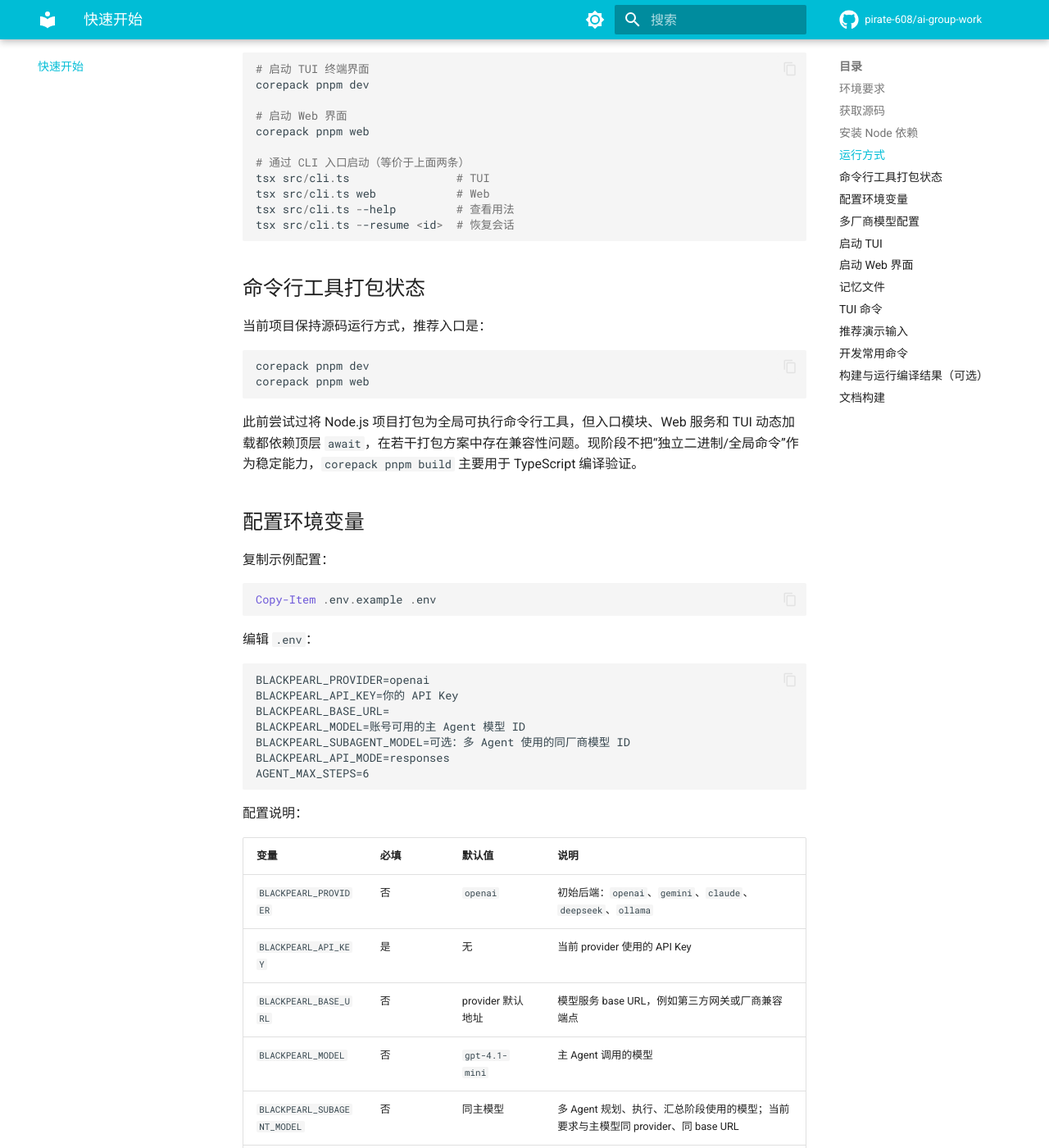
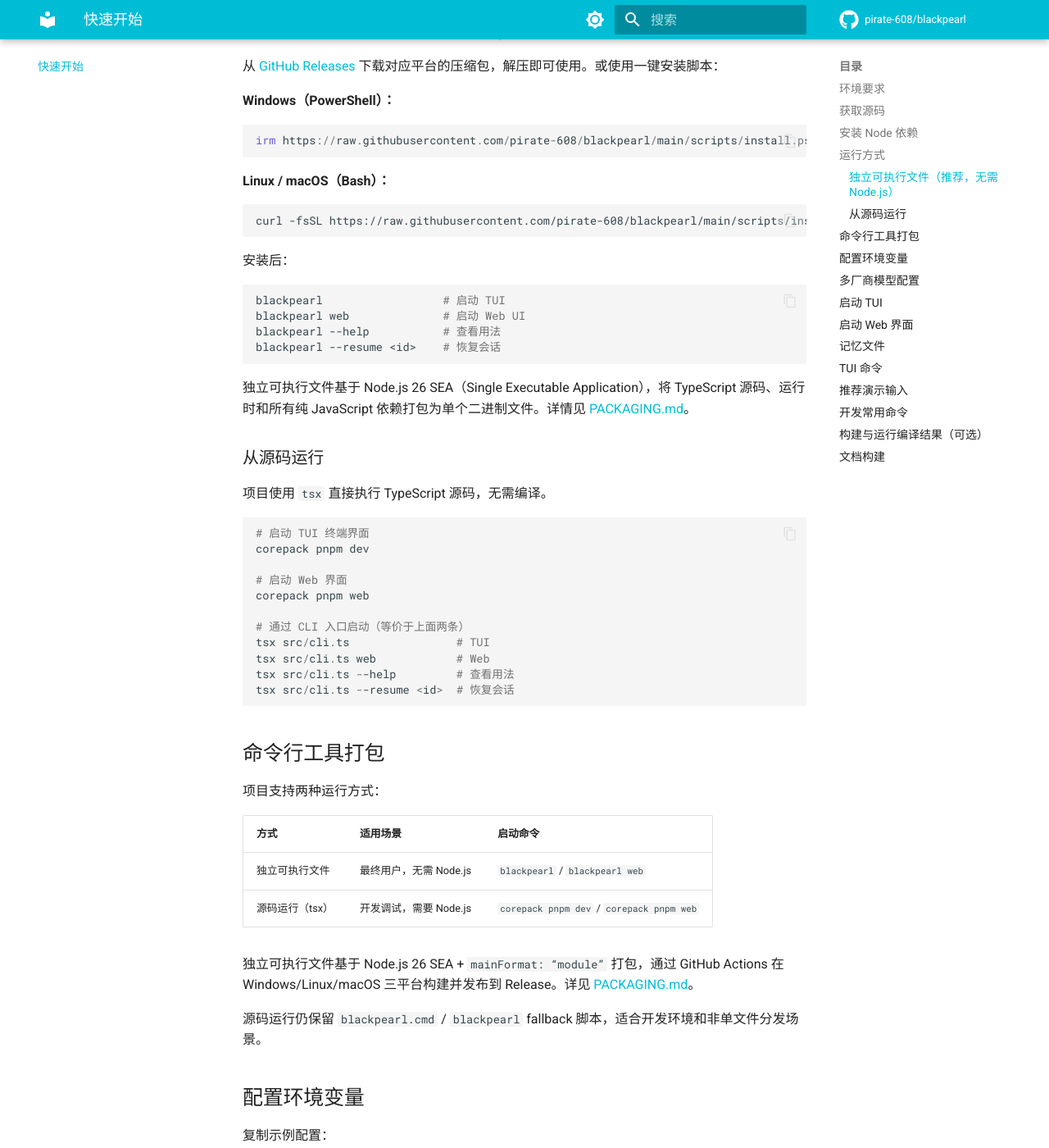
Before and after one commit to pirate-608/blackpearl, an MkDocs documentation site: the page built from docs/usage.md, in a window 1280 px wide and 1400 px high, scrolled down 1101 px. Shown: the whole window at 82% size. Built offline with MkDocs 1.6.1 and Material for MkDocs 9.7.7, drawn with Linux system fonts in a browser that asks for light colours; comment, search, counter and statistics services are not loaded; some of the changed text lies outside the part shown.

Commit message:
Update docs: repo URL, SEA packaging, install scripts, and usage

````diff
--- a/docs/usage.md
+++ b/docs/usage.md
@@ -15,8 +15,8 @@
 ## 获取源码
 
 ```powershell
-git clone https://github.com/pirate-608/ai-group-work.git
-cd ai-group-work
+git clone https://github.com/pirate-608/blackpearl.git
+cd blackpearl
 ```
 
 ## 安装 Node 依赖
@@ -32,6 +32,35 @@
 > 首次使用 Corepack 可能需要允许它在用户目录创建缓存并下载 pnpm。
 
 ## 运行方式
+
+### 独立可执行文件（推荐，无需 Node.js）
+
+从 [GitHub Releases](https://github.com/pirate-608/blackpearl/releases) 下载对应平台的压缩包，解压即可使用。或使用一键安装脚本：
+
+**Windows（PowerShell）：**
+
+```powershell
+irm https://raw.githubusercontent.com/pirate-608/blackpearl/main/scripts/install.ps1 | iex
+```
+
+**Linux / macOS（Bash）：**
+
+```bash
+curl -fsSL https://raw.githubusercontent.com/pirate-608/blackpearl/main/scripts/install.sh | bash
+```
+
+安装后：
+
+```bash
+blackpearl                  # 启动 TUI
+blackpearl web              # 启动 Web UI
+blackpearl --help           # 查看用法
+blackpearl --resume <id>    # 恢复会话
+```
+
+独立可执行文件基于 Node.js 26 SEA（Single Executable Application），将 TypeScript 源码、运行时和所有纯 JavaScript 依赖打包为单个二进制文件。详情见 [PACKAGING.md](../PACKAGING.md)。
+
+### 从源码运行
 
 项目使用 `tsx` 直接执行 TypeScript 源码，无需编译。
 
@@ -49,16 +78,18 @@
 tsx src/cli.ts --resume <id>  # 恢复会话
 ```
 
-## 命令行工具打包状态
+## 命令行工具打包
 
-当前项目保持源码运行方式，推荐入口是：
+项目支持两种运行方式：
 
-```powershell
-corepack pnpm dev
-corepack pnpm web
-```
+| 方式 | 适用场景 | 启动命令 |
+| --- | --- | --- |
+| 独立可执行文件 | 最终用户，无需 Node.js | `blackpearl` / `blackpearl web` |
+| 源码运行（tsx） | 开发调试，需要 Node.js | `corepack pnpm dev` / `corepack pnpm web` |
 
-此前尝试过将 Node.js 项目打包为全局可执行命令行工具，但入口模块、Web 服务和 TUI 动态加载都依赖顶层 `await`，在若干打包方案中存在兼容性问题。现阶段不把“独立二进制/全局命令”作为稳定能力，`corepack pnpm build` 主要用于 TypeScript 编译验证。
+独立可执行文件基于 Node.js 26 SEA + `mainFormat: “module”` 打包，通过 GitHub Actions 在 Windows/Linux/macOS 三平台构建并发布到 Release。详见 [PACKAGING.md](../PACKAGING.md)。
+
+源码运行仍保留 `blackpearl.cmd` / `blackpearl` fallback 脚本，适合开发环境和非单文件分发场景。
 
 ## 配置环境变量
 
--- a/mkdocs.yml
+++ b/mkdocs.yml
@@ -1,8 +1,8 @@
 site_name: blackpearl-agent
 site_description: 一个基于 TypeScript、Ink TUI 和多厂商模型后端的教学型 AI Agent 框架
 site_url: https://blackpearl.67656.fun/
-repo_url: https://github.com/pirate-608/ai-group-work
-repo_name: pirate-608/ai-group-work
+repo_url: https://github.com/pirate-608/blackpearl
+repo_name: pirate-608/blackpearl
 edit_uri: edit/main/docs/
 
 docs_dir: docs
````
Also changed, not shown: README.md (+41 -43 lines), docs/implementation-notes.md (+2 -0 lines).
